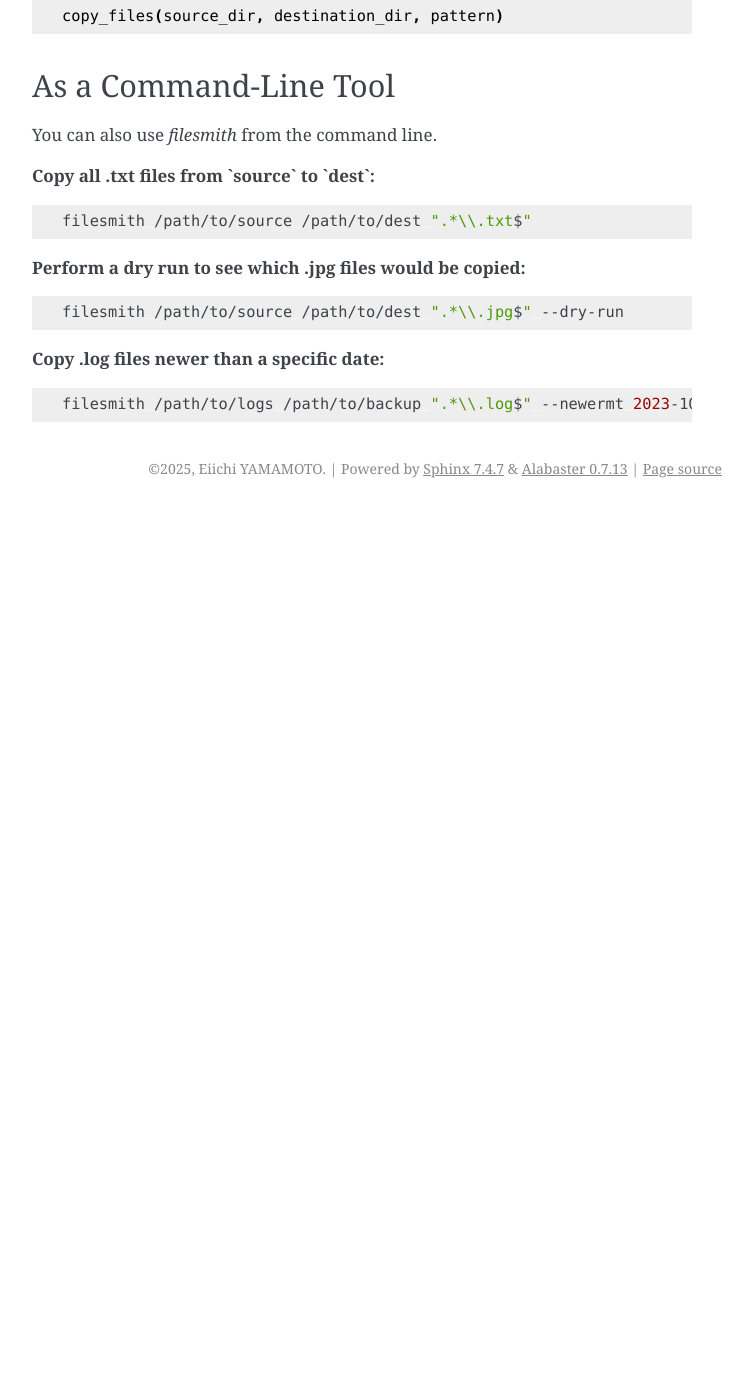
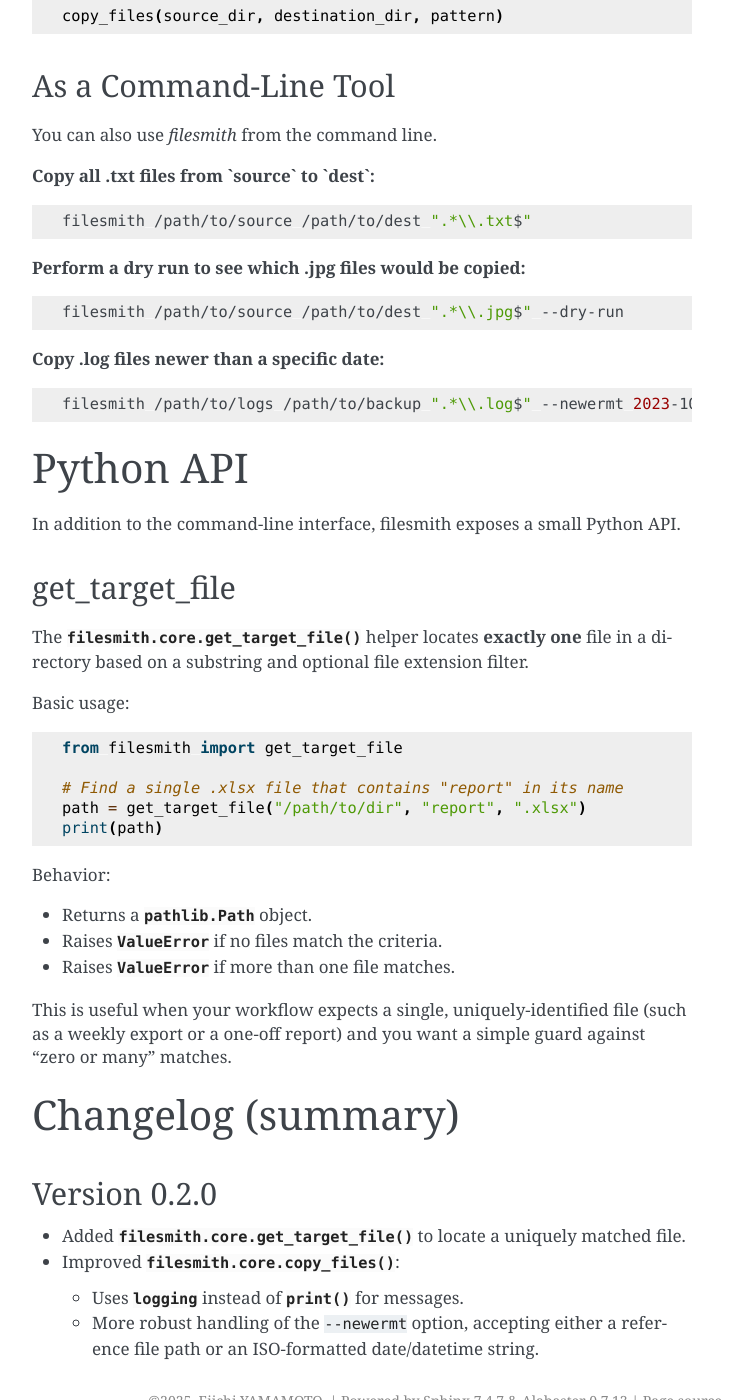
Before and after one commit to yeiichi/filesmith, a Sphinx documentation site: the page built from docs/source/index.rst, in a window 1280 px wide and 1400 px high, scrolled down 634 px. Shown: the whole window, without its empty margins (388-1141 px from the left). Built offline with Sphinx 7.4.7, drawn with Linux system fonts in a browser that asks for light colours; before the commit the page ends 1142 px from its top, so only the background shows below that; some of the changed text lies outside the part shown.

Commit message:
feat: add `get_target_file()` (src/filesmith/core.py)

```diff
--- a/docs/source/index.rst
+++ b/docs/source/index.rst
@@ -54,3 +54,47 @@ You can also use `filesmith` from the command line.
 .. code-block:: bash
 
     filesmith /path/to/logs /path/to/backup ".*\\.log$" --newermt 2023-10-27T10:00:00
+
+Python API
+==========
+
+In addition to the command-line interface, filesmith exposes a small Python API.
+
+get_target_file
+---------------
+
+The :func:`filesmith.core.get_target_file` helper locates **exactly one** file
+in a directory based on a substring and optional file extension filter.
+
+Basic usage:
+
+.. code-block:: python
+
+   from filesmith import get_target_file
+
+   # Find a single .xlsx file that contains "report" in its name
+   path = get_target_file("/path/to/dir", "report", ".xlsx")
+   print(path)
+
+Behavior:
+
+* Returns a :class:`pathlib.Path` object.
+* Raises :class:`ValueError` if no files match the criteria.
+* Raises :class:`ValueError` if more than one file matches.
+
+This is useful when your workflow expects a single, uniquely-identified file
+(such as a weekly export or a one-off report) and you want a simple guard
+against "zero or many" matches.
+
+Changelog (summary)
+===================
+
+Version 0.2.0
+-------------
+
+* Added :func:`filesmith.core.get_target_file` to locate a uniquely matched file.
+* Improved :func:`filesmith.core.copy_files`:
+
+  - Uses :mod:`logging` instead of :func:`print` for messages.
+  - More robust handling of the ``--newermt`` option, accepting either a
+    reference file path or an ISO-formatted date/datetime string.
--- a/pyproject.toml
+++ b/pyproject.toml
@@ -4,7 +4,7 @@ build-backend = "setuptools.build_meta"
 
 [project]
 name = "filesmith"
-version = "0.1.0"
+version = "0.2.0"
 description = "A utility for copying files based on pattern matching"
 authors = [
     { name = "Eiichi YAMAMOTO", email = "info@yeiichi.com" },
--- a/src/filesmith/__init__.py
+++ b/src/filesmith/__init__.py
@@ -0,0 +1,6 @@
+from .core import get_target_file, copy_files
+
+__all__ = [
+    "get_target_file",
+    "copy_files",
+]
```
Also changed, not shown: README.md (+44 -3 lines), 2 other files.
